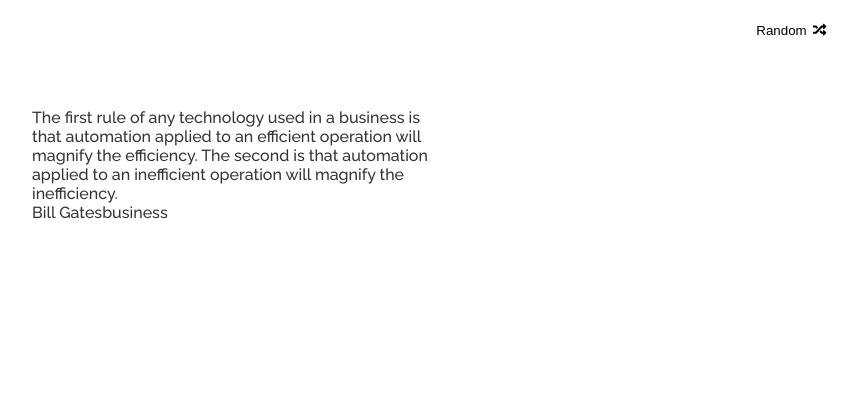
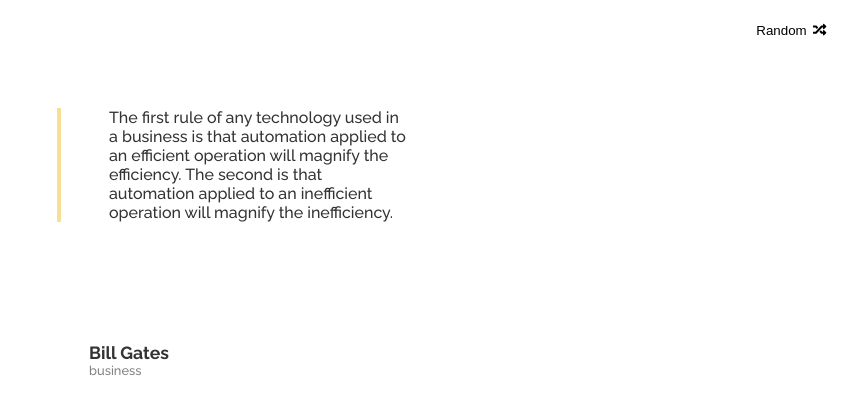
Before and after one commit to cacosted/random-quotes, a React (Vite) app: page / in a window 1280 px wide. Shown: the top 414 px of the page, without its empty margins (408-1266 px from the left). Built offline with nearby package versions, Linux system fonts and the light colour scheme.

Commit message:
add QuoteDetails styles, and add colors to style config

```diff
--- a/src/components/Quote/index.jsx
+++ b/src/components/Quote/index.jsx
@@ -1,11 +1,11 @@
 import { QuoteDetails } from '../QuoteDetails'
-
+import { StyledQuote } from './styles'
 export const Quote = ({ text, details }) => {
   return (
     <>
-      <blockquote>
+      <StyledQuote>
         {text}
-      </blockquote>
+      </StyledQuote>
       <QuoteDetails>
         {details}
       </QuoteDetails>
--- /dev/null
+++ b/src/components/Quote/styles.js
@@ -0,0 +1,7 @@
+import styled from 'styled-components'
+import { colors } from '../../styles/style.config'
+
+export const StyledQuote = styled.blockquote`
+  border-left: 4px solid ${colors.accent};
+  padding-inline-start: 3em;
+`
--- a/src/components/QuoteContainer/styles.js
+++ b/src/components/QuoteContainer/styles.js
@@ -3,6 +3,6 @@
 export const QuoteHolder = styled.figure`
   margin-block-start: 3em;
   width: 80%;
-  max-width: 400px;
+  max-width: 350px;
   margin-inline: auto
 `
--- a/src/components/QuoteDetails/index.jsx
+++ b/src/components/QuoteDetails/index.jsx
@@ -1,9 +1,14 @@
+import { FaArrowRight } from 'react-icons/fa'
+import { Details, Label } from './styles'
 export const QuoteDetails = ({ children }) => {
   const details = Object.values(children)
 
   return (
-    <figcaption>
-      {details.map(item => (<span key={item} id={item}>{item}</span>))}
-    </figcaption>
+    <Details>
+      <div>
+        {details.map((item, index) => (<Label key={item} id={index}>{item}</Label>))}
+      </div>
+      <FaArrowRight color='white' />
+    </Details>
   )
 }
--- /dev/null
+++ b/src/components/QuoteDetails/styles.js
@@ -0,0 +1,31 @@
+import styled, { css } from 'styled-components'
+import { colors } from '../../styles/style.config'
+
+const labelId = {
+  author: 0,
+  category: 1
+}
+
+const titleCss = css`
+  font-weight: 700;
+  font-size: 1.1rem;
+`
+export const Details = styled.figcaption`
+  display: flex;
+  align-items: center;
+  justify-content: space-between;
+  margin-block-start: 5em;
+  padding: 2.5em 2em;
+  cursor: pointer;
+
+  &:hover {
+    background-color: ${colors.main};
+    color: ${colors.white}
+  }
+`
+
+export const Label = styled.p`
+  font-size: .8rem;
+  ${props => props.id === labelId.author ? titleCss : ''};
+  color: ${props => props.id === labelId.category ? colors.light : ''};
+`
--- a/src/styles/GlobalStyle.js
+++ b/src/styles/GlobalStyle.js
@@ -14,6 +14,7 @@
 
   h1,
   h2,
+  p,
   figure,
   blockquote {
     margin: 0;
--- a/src/styles/style.config.js
+++ b/src/styles/style.config.js
@@ -9,6 +9,8 @@
 
 export const colors = {
   main: '#333333',
-  dark: '#000',
+  black: '#000',
+  white: '#FFF',
+  light: '#828282',
   accent: '#F7DF94'
 }
```
